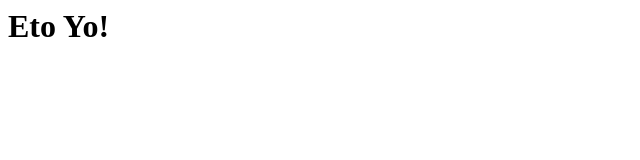
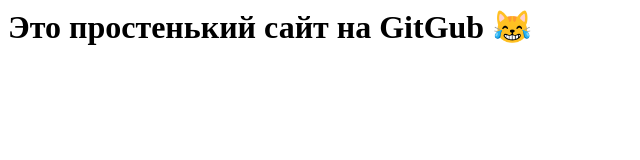
Before and after one commit to aqvaspirt/etotest.github.io, a plain HTML site: page index.html in a window 1280 px wide. Shown: the whole page, without its empty margins (0-640 px from the left). Drawn offline with Linux system fonts and the light colour scheme.

Commit message:
Update index.html

```diff
--- a/index.html
+++ b/index.html
@@ -1,8 +1,8 @@
 <html>
 <head>
-<title> Yo! </title>
+<title>Это простенький сайт на GitGub 😹</title>
 </head>
 <body>
-<h1>Eto Yo!</h1>
+<h1>Это простенький сайт на GitGub 😹</h1>
 </body>
 </html>
```
